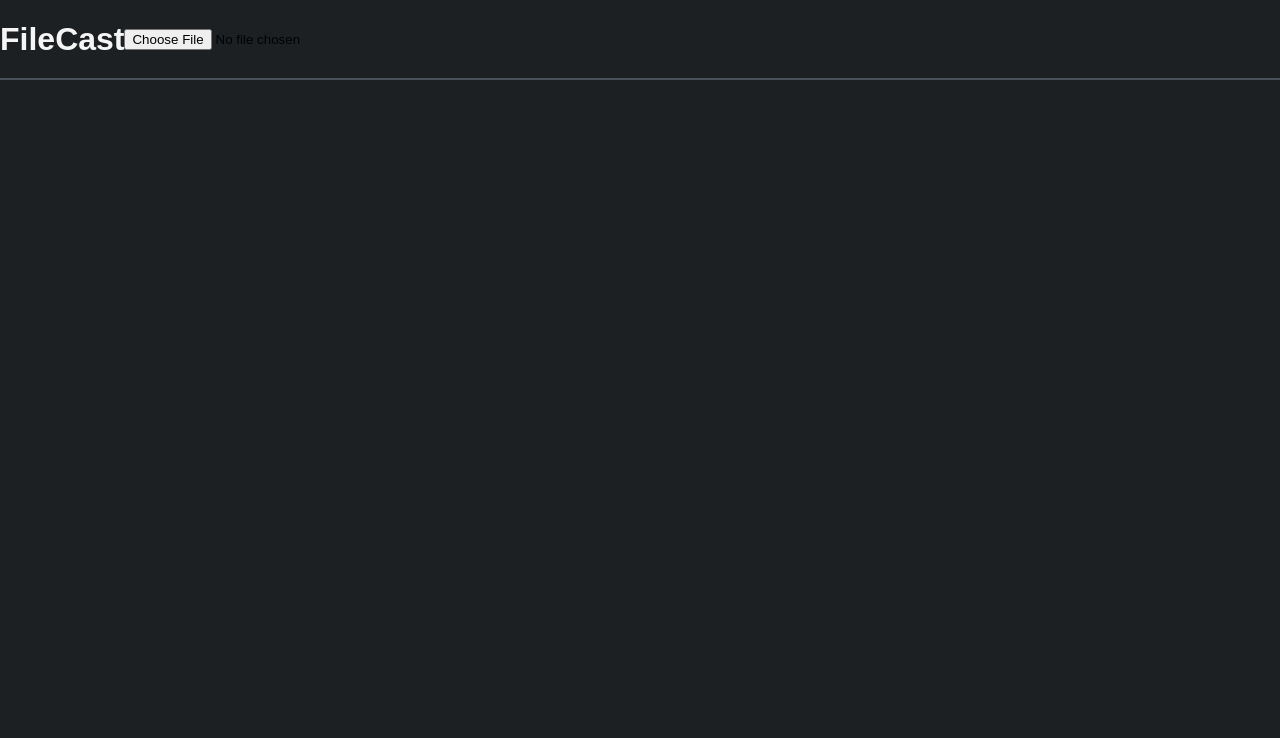
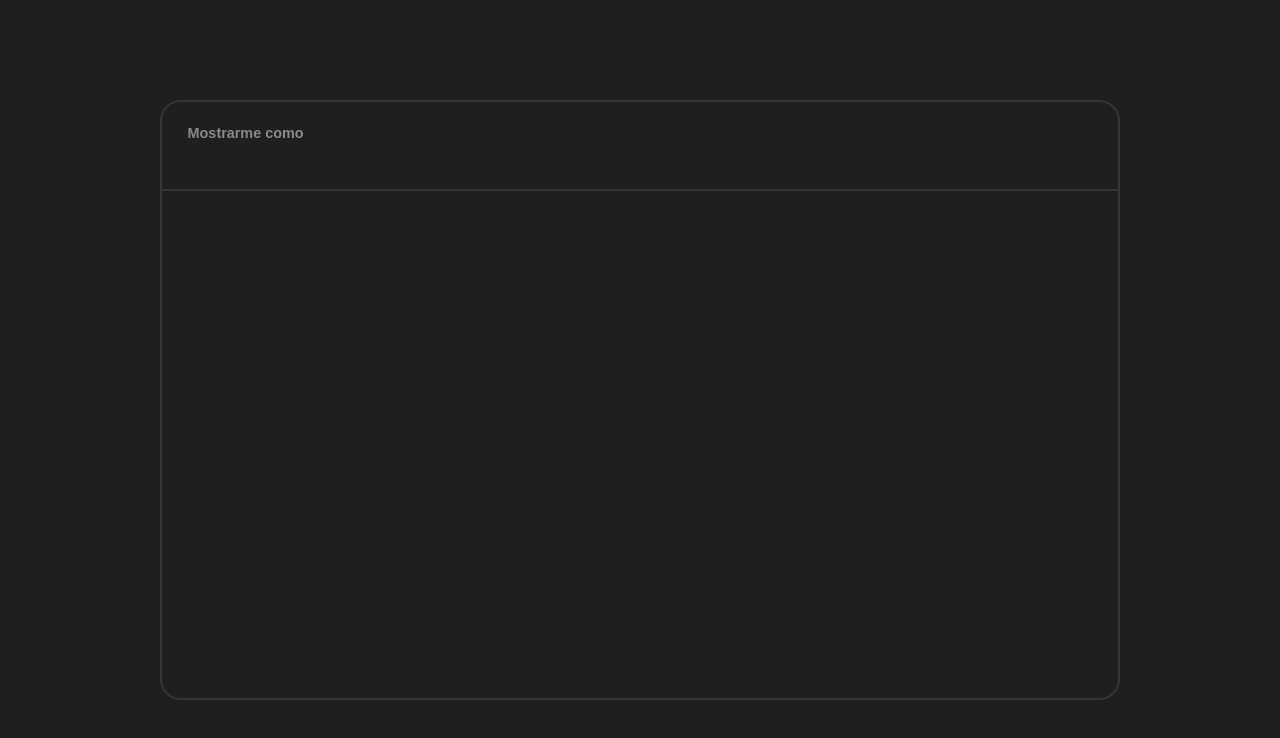
Before and after one commit to WasAlexis/filecast, a plain HTML site: page client/index.html in a window 1280 px wide. Drawn offline with Linux system fonts and the light colour scheme.

Commit message:
chore: add basic structure layout

```diff
--- a/client/index.html
+++ b/client/index.html
@@ -6,20 +6,18 @@
     <title>FileCast</title>
     <link rel="shortcut icon" href="/assets/svg/broadcast.svg" type="image/svg+xml">
     <link rel="stylesheet" href="/styles/static.css">
+    <link rel="stylesheet" href="/styles/main.css">
 </head>
 <body>
     <div class="app">
-        <header>
-            <h1>FileCast</h1>
-            <input type="file" id="fileInput">
-        </header>
-        <div class="member-list" id="memberList">
-            <div class="user-device">
+        <div class="box">
+            <div class="profile">
+                <div class="information">
+                    <span>Mostrarme como</span>
+                    <input type="text" id="username">
+                </div>
             </div>
         </div>
-        <footer>
-            <!-- ToDo -->
-        </footer>
     </div>
     <script src="/scripts/main.js" type="module"></script>
 </body>
--- /dev/null
+++ b/client/styles/main.css
@@ -0,0 +1,31 @@
+/* main styles */
+
+.app {
+    width: 100%;
+    height: 100%;
+    align-content: center;
+}
+
+.app .box {
+    margin: 0 auto;
+    width: 75%;
+    height: 75%;
+    border: 2px solid var(--glass-border-color);
+    border-radius: calc(1vw + 1vh);
+}
+
+.app .box .profile {
+    display: flex;
+    align-items: center;
+    padding: 1vh 2vw;
+    width: 100%;
+    height: 15%;
+    border-bottom: 2px solid var(--glass-border-color);
+}
+
+.app .box .profile .information span {
+    display: block;
+    font-weight: 600;
+    font-size: calc(0.5vw + 1vh);
+    color: var(--gray-color);
+}
--- a/client/styles/static.css
+++ b/client/styles/static.css
@@ -1,16 +1,15 @@
 /* resets */
 
 * {
-    margin: 0%;
-    padding: 0%;
+    margin: 0;
+    padding: 0;
     box-sizing: border-box;
 }
 
 :root {
-    --darker-color: #1c2023;
-    --dark-color: #212529;
-    --glass-color: #2b3035;
-    --glass-border-color: #495057;
+    --darker-color: #201f1d;
+    --gray-color: #8a8a8a;
+    --glass-border-color: #363533;
 }
 
 body {
@@ -19,58 +18,15 @@ body {
     background-color: var(--darker-color);
 }
 
-.app {
-    width: 100%;
-    height: 100%;
-}
-
-.app header {
-    display: flex;
-    align-items: center;
-    width: 100%;
-    height: 10%;
-    border-bottom: 2px solid var(--glass-border-color);
-}
-
-.app header h1 {
+h1, h2, h3, span, input[type="text"] {
     font-family: sans-serif;
     color: whitesmoke;
 }
 
-.app .member-list {
-    display: flex;
-    align-items: center;
-    justify-content: center;
-    width: 100%;
-    height: 90%;
+input[type="text"] {
+    font-weight: bold;
+    font-size: calc(0.5vw + 2vh);
+    background-color: transparent;
+    border: none;
+    outline: none;
 }
-
-.app .member-list .user-device {
-    margin: 0px 1vw;
-}
-
-.app .member-list .user-device input {
-    display: none;
-}
-
-.app .member-list .user-device .device {
-    display: flex;
-    flex-direction: column;
-    justify-content: center;
-    align-items: center;
-    width: calc(5vw + 5vh);
-    height: calc(5vw + 5vh);
-    background-color: var(--glass-color);
-    border-radius: 50%;
-    border: 2px solid var(--glass-border-color);
-    cursor: pointer;
-}
-
-.app .member-list .user-device .device h3 {
-    font-family: sans-serif;
-    color: whitesmoke;
-}
-
-.app .member-list .user-device .device img {
-    width: 40%;
-}
```
